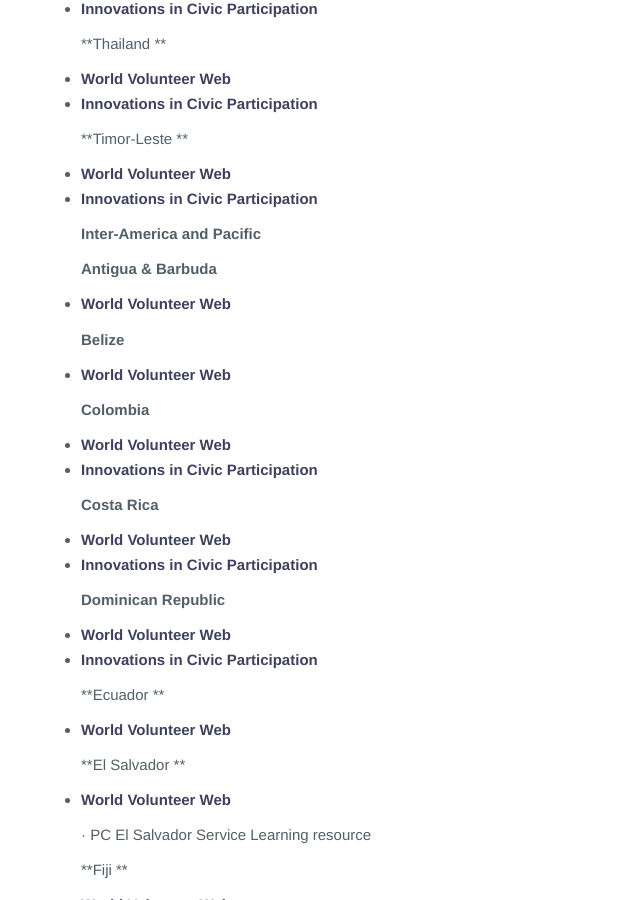
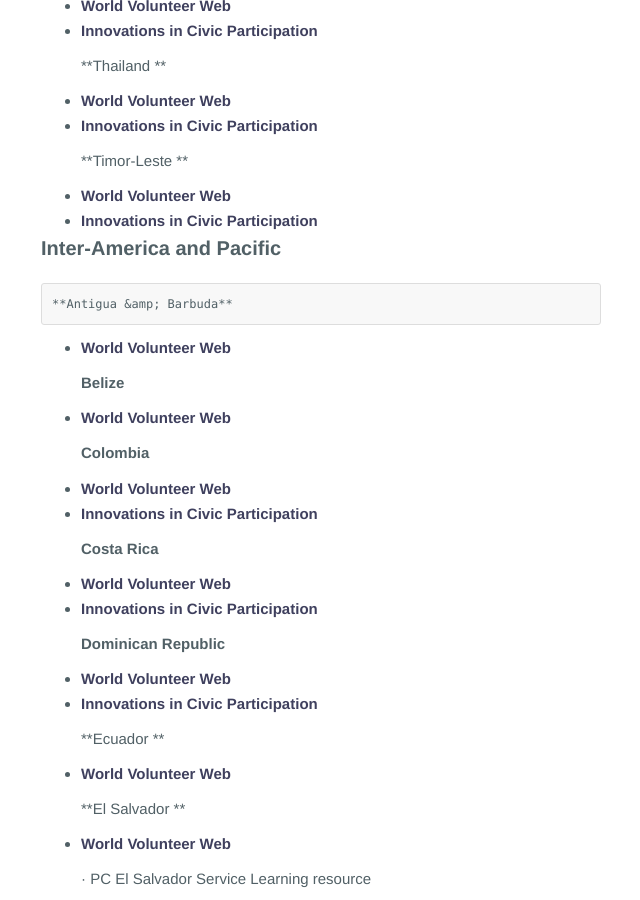
Before and after one commit to PeaceCorps/Volunteerism-Toolkit, a Jekyll site: the page built from _posts/2015-02-03-Service-Examples.md, in a window 1280 px wide and 900 px high, scrolled down 4284 px. Shown: the whole window, without its empty margins (319-959 px from the left). Built offline with Jekyll 4.4.1, drawn with Linux system fonts in a browser that asks for light colours; Markdown is read by kramdown in place of the engine named in the settings.

```diff
--- a/_posts/2015-02-03-Service-Examples.md
+++ b/_posts/2015-02-03-Service-Examples.md
@@ -193,7 +193,7 @@ layout: blog
             Innovations in Civic Participation
         ](http://www.icicp.org/resource-library/icp-publications/global-youth-service-database/africa-2/sub-saharan-africa/zambia/)
 
-    **Europe, Middle East, and Asia**
+### **Europe, Middle East, and Asia**
 
     **Albania **
 
@@ -308,7 +308,7 @@ layout: blog
             Innovations in Civic Participation
         ](http://www.icicp.org/resource-library/icp-publications/global-youth-service-database/asia-and-the-pacific/southeast-asia/timor-leste/)
 
-    **Inter-America and Pacific**
+### **Inter-America and Pacific**
 
     **Antigua &amp; Barbuda**
 
```
